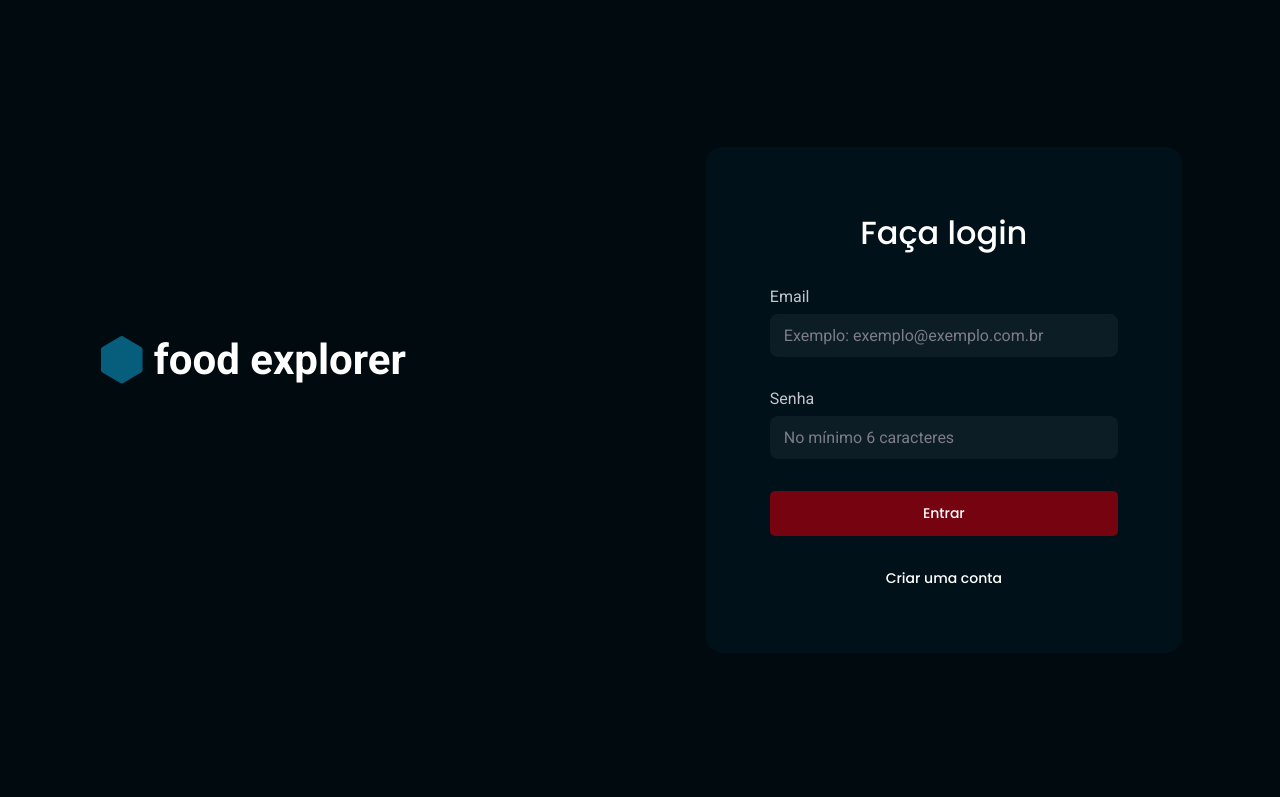
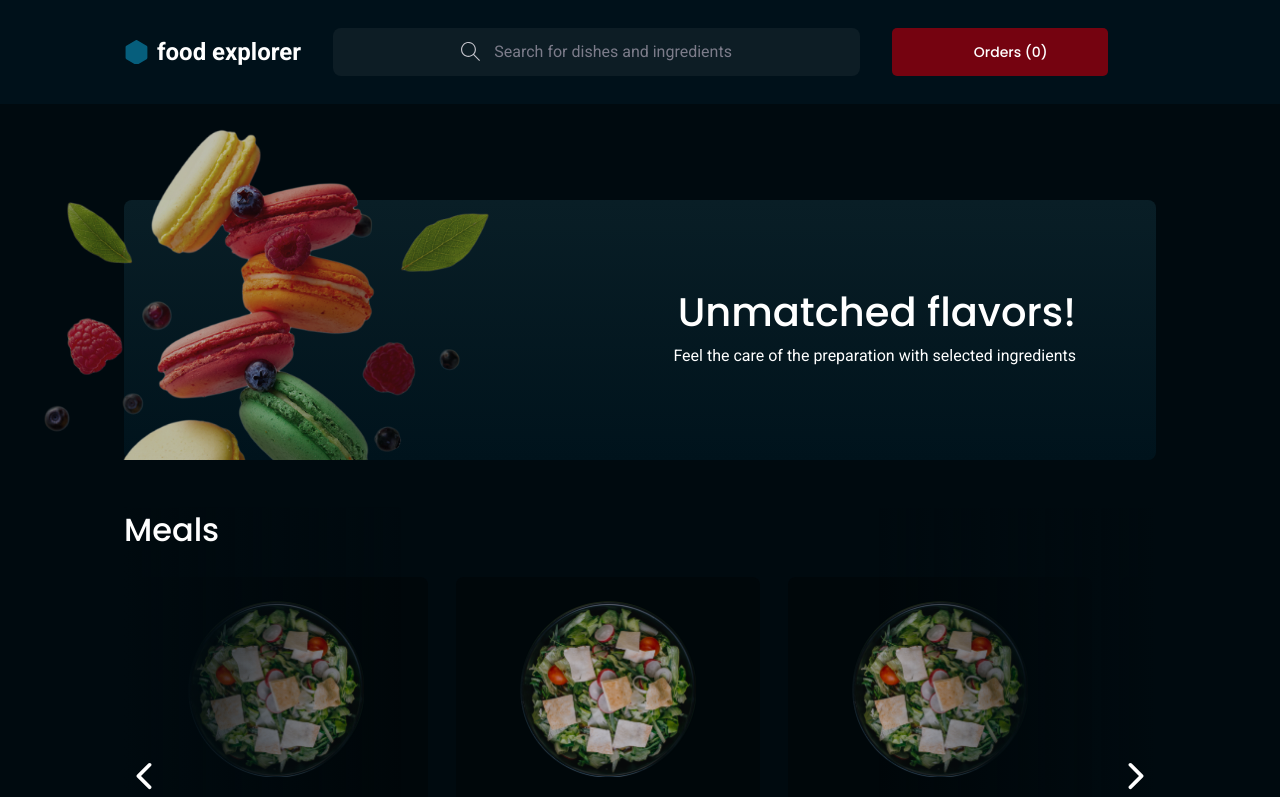
Before and after one commit to arthurrios/food-explorer-web, a React (Vite) app: page / in a window 1280 px wide. Shown: the top 797 px of the page. Built offline with nearby package versions, Linux system fonts and the light colour scheme; some icons are missing.

Commit message:
fix logo spacing

```diff
--- a/src/components/ui/Brand/index.jsx
+++ b/src/components/ui/Brand/index.jsx
@@ -1,10 +1,10 @@
 import { Admin, Container, Logo } from './styles'
 import { BsHexagonFill } from 'react-icons/bs'
 
-export function Brand({ isAdmin }) {
+export function Brand({ isAdmin, login = false }) {
   return (
     <Container>
-      <Logo>
+      <Logo $login={login.toString()}>
         <BsHexagonFill />
         food explorer
       </Logo>
--- a/src/components/ui/Brand/styles.js
+++ b/src/components/ui/Brand/styles.js
@@ -16,7 +16,7 @@ export const Container = styled.div`
 export const Logo = styled.div`
   display: flex;
   width: max-content;
-  gap: 0.5rem;
+  gap: ${({ $login }) => ($login === 'true' ? '1.25rem' : '0.5rem')};
   font: ${({ theme }) => theme.fonts.roboto_bigger_bold};
 
   svg {
--- a/src/pages/Dish/styles.js
+++ b/src/pages/Dish/styles.js
@@ -4,7 +4,7 @@ export const Container = styled.div`
   max-height: 100vh;
 `
 export const Main = styled.div`
-  padding: 8rem 7.625rem 0;
+  padding: 10rem 7.625rem 0;
   height: calc(100vh - 5rem);
 `
 export const DishItem = styled.div`
--- a/src/pages/SignIn/index.jsx
+++ b/src/pages/SignIn/index.jsx
@@ -6,7 +6,7 @@ export function SignIn() {
   return (
     <Container>
       <Main>
-        <Brand />
+        <Brand login />
         <Form>
           <h1>Faça login</h1>
           <div>
--- a/src/routes/index.jsx
+++ b/src/routes/index.jsx
@@ -7,7 +7,7 @@ import { AuthRoutes } from './auth.routes'
 
 export function Routes() {
   const isAdmin = false
-  const user = false
+  const user = true
 
   return (
     <BrowserRouter>
```
